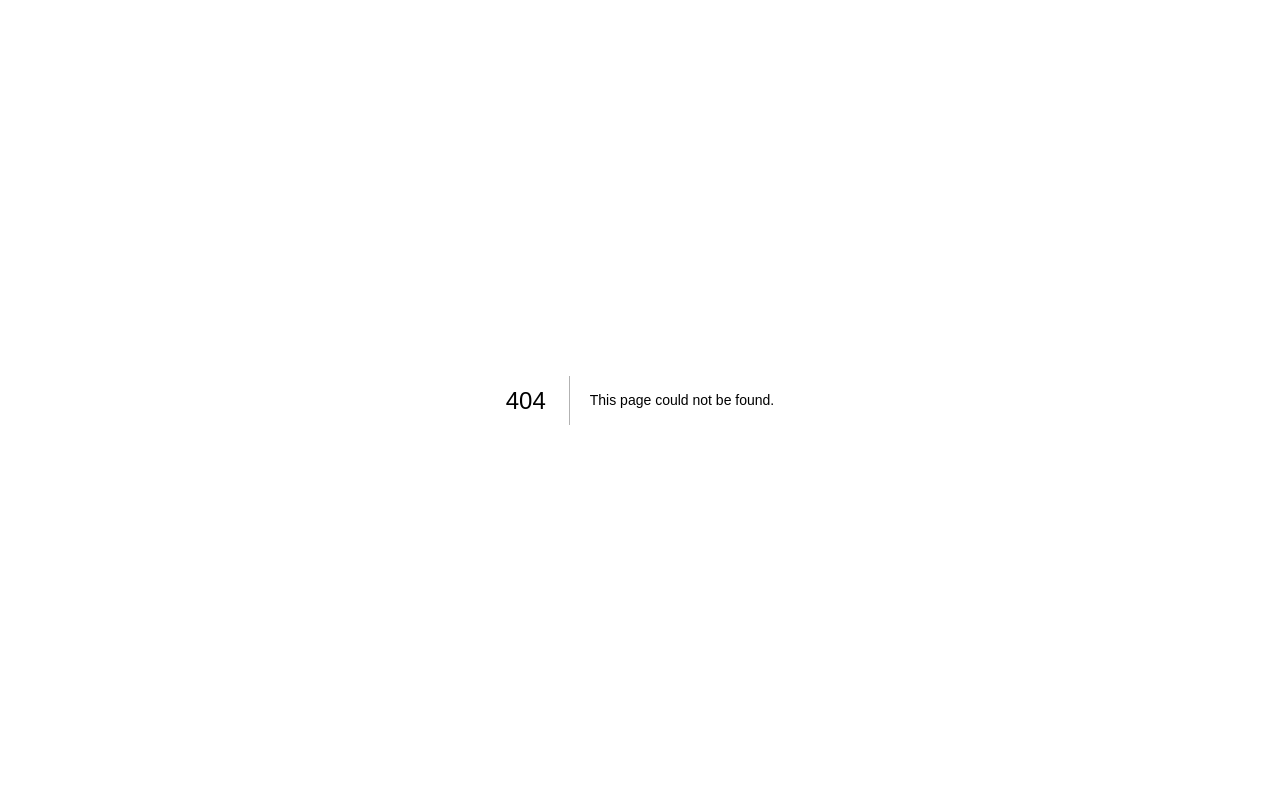
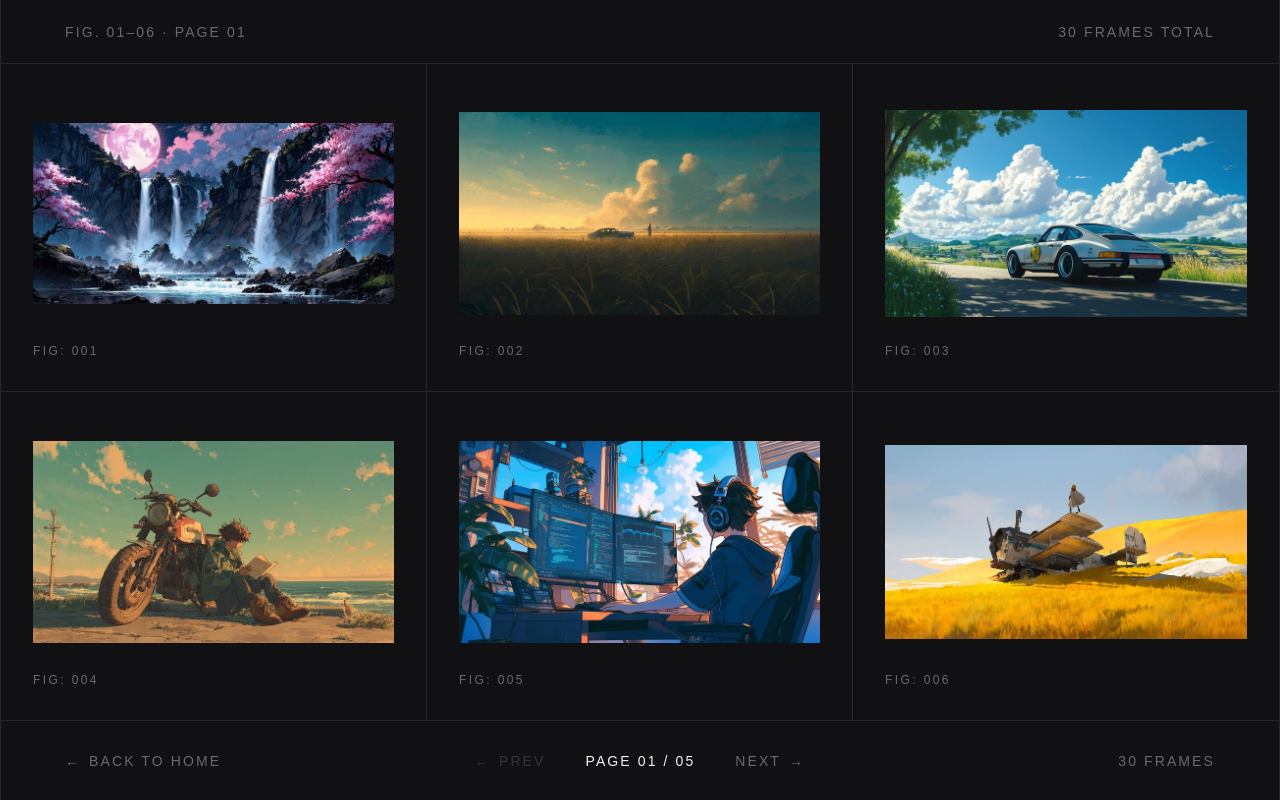
Before and after one commit to TakshPatel02/The-Vault, a Next.js app: page /browse in a window 1280 px wide. Before the commit this address had no page. Built offline with nearby package versions, Linux system fonts and the light colour scheme; a web font is replaced by a local one.

Commit message:
feat: build browse page with 3x2 gallery grid layout

```diff
--- /dev/null
+++ b/app/browse/page.tsx
@@ -0,0 +1,76 @@
+import Link from "next/link";
+import Image from "next/image";
+import { vaultImages } from "@/lib/data";
+
+export default function BrowsePage() {
+  const pageImages = vaultImages.slice(0, 6);
+
+  return (
+    <div className="h-screen w-full bg-bg-primary font-mono selection:bg-text-primary selection:text-bg-primary flex justify-center overflow-hidden">
+
+      {/* Central Structural Container */}
+      <div className="w-full max-w-350 h-full border-x border-border flex flex-col overflow-hidden">
+
+        {/* Top Bar */}
+        <header className="h-14 sm:h-16 border-b border-border flex items-center justify-between px-6 sm:px-12 md:px-16 shrink-0 text-xs sm:text-sm text-text-muted uppercase tracking-[0.15em]">
+          <p>FIG. 01&ndash;06 &middot; PAGE 01</p>
+          <p>30 FRAMES TOTAL</p>
+        </header>
+
+        {/* Main Grid — 3 columns x 2 rows */}
+        <main className="flex-1 min-h-0 grid grid-cols-1 md:grid-cols-3 md:grid-rows-2">
+          {pageImages.map((image, i) => (
+            <div
+              key={image.id}
+              className={`border-b border-border p-4 sm:p-6 md:p-8 flex flex-col relative group min-h-0 overflow-hidden
+                md:border-r
+                ${(i + 1) % 3 === 0 ? "md:border-r-0" : ""}
+                ${i < 3 ? "md:border-b" : "md:border-b-0"}`}
+            >
+              <div className="flex-1 min-h-0 relative w-full mb-3">
+                <Image
+                  src={image.src}
+                  alt={image.alt}
+                  fill
+                  className="object-contain"
+                  sizes="(max-width: 768px) 100vw, 33vw"
+                  priority
+                />
+              </div>
+
+              <div className="text-xs text-text-muted uppercase tracking-[0.2em] flex justify-between items-center group-hover:text-text-primary transition-colors duration-300 shrink-0">
+                <p>Fig: {image.id}</p>
+              </div>
+            </div>
+          ))}
+        </main>
+
+        {/* Bottom Bar */}
+        <footer className="h-16 sm:h-20 border-t border-border flex flex-col sm:flex-row items-center justify-between px-6 sm:px-12 md:px-16 shrink-0 text-xs sm:text-sm text-text-muted uppercase tracking-[0.15em] bg-bg-primary gap-2 sm:gap-0">
+
+          <div className="flex-1 flex justify-start">
+            <Link href="/" className="hover:text-text-primary transition-colors flex items-center gap-2">
+              <span>&larr;</span> BACK TO HOME
+            </Link>
+          </div>
+
+          <div className="flex items-center gap-6 sm:gap-10">
+            <span className="opacity-40 cursor-not-allowed flex items-center gap-2">
+              <span>&larr;</span> PREV
+            </span>
+            <span className="text-text-primary font-medium">PAGE 01 / 05</span>
+            <Link href="/browse" className="hover:text-text-primary transition-colors flex items-center gap-2">
+              NEXT <span>&rarr;</span>
+            </Link>
+          </div>
+
+          <div className="flex-1 justify-end hidden sm:flex">
+            <span>30 FRAMES</span>
+          </div>
+
+        </footer>
+
+      </div>
+    </div>
+  );
+}
```
